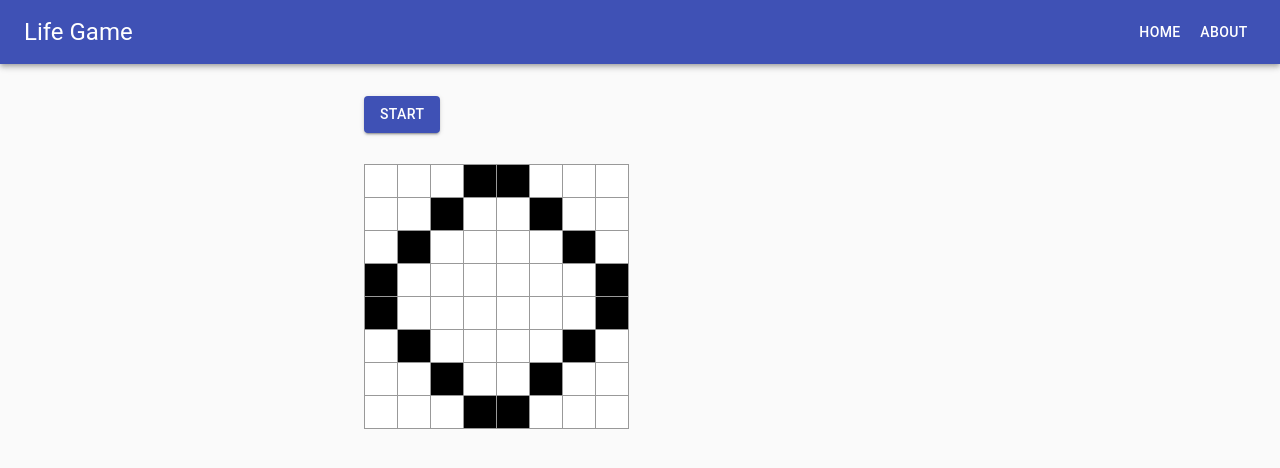
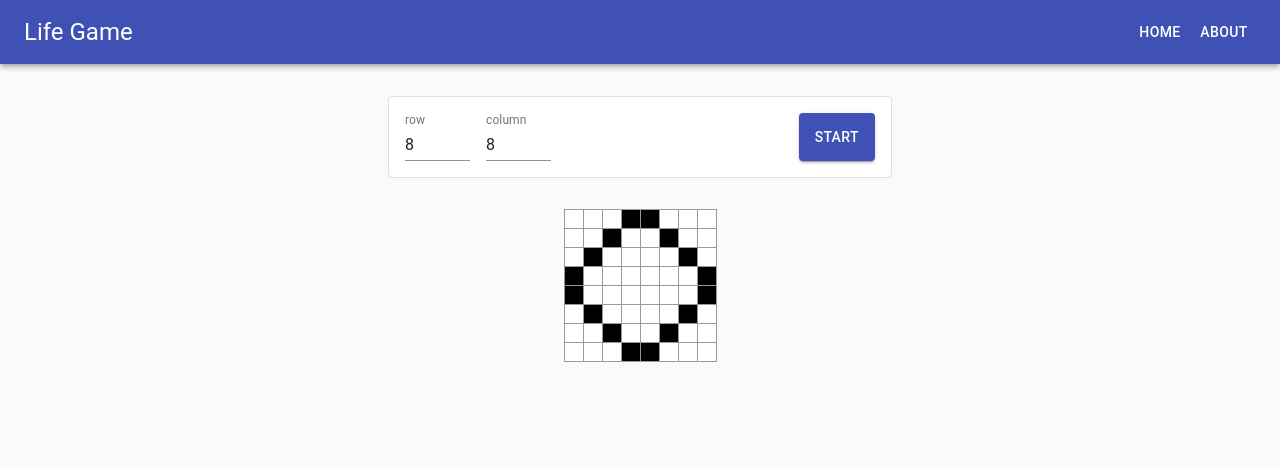
Before and after one commit to koyo-miyamura/lifegame_react, a React (Create React App) app: page / in a window 1280 px wide. Shown: the top 468 px of the page. Built offline with nearby package versions, Linux system fonts and the light colour scheme.

Commit message:
初期状態のマスの大きさをセットできるようにした

```diff
--- a/src/components/LifeGame.tsx
+++ b/src/components/LifeGame.tsx
@@ -1,5 +1,13 @@
 import React, { FC, useState, useEffect } from "react";
-import { Box, Grid, Button } from "@material-ui/core";
+import {
+  Box,
+  Grid,
+  Paper,
+  Button,
+  Input,
+  Container,
+  InputLabel,
+} from "@material-ui/core";
 import Board from "./Board";
 
 const aliveCellNum = (cells: boolean[][], i: number, j: number): number => {
@@ -59,6 +67,21 @@ const LifeGame: FC<{}> = () => {
   const [cells, setCells] = useState(defaultCells);
   const [isStart, setIsStart] = useState(false);
 
+  const rowLength = () => {
+    return cells.length;
+  };
+
+  const colLength = () => {
+    return cells[0] ? cells[0].length : 0;
+  };
+
+  // Generate cells[rowLen][colLen] (all false)
+  const generateCells = (rowLen: number, colLen: number) => {
+    return Array.from(Array(rowLen), () =>
+      Array.from(Array(colLen), () => false)
+    );
+  };
+
   useEffect(() => {
     if (!isStart) {
       return () => {
@@ -85,19 +108,58 @@ const LifeGame: FC<{}> = () => {
     setCells(next);
   };
 
+  const handleChangeRow = (e: React.ChangeEvent<HTMLTextAreaElement>) => {
+    const next = generateCells(Number(e.target.value), colLength());
+    setCells(next);
+  };
+  const handleChangeCol = (e: React.ChangeEvent<HTMLTextAreaElement>) => {
+    const next = generateCells(rowLength(), Number(e.target.value));
+    setCells(next);
+  };
+
   return (
     <>
-      <Grid container>
-        <Grid item xs={6}>
-          <Button variant="contained" color="primary" onClick={handleClick}>
+      <Container maxWidth="sm">
+        <Paper variant="outlined" elevation={3}>
+          <Box p={2}>
+            <Grid container spacing={2}>
+              <Grid item xs={2}>
+                <InputLabel shrink>row</InputLabel>
+                <Input
+                  type="number"
+                  value={rowLength()}
+                  onChange={handleChangeRow}
+                  inputProps={{ min: 1, max: 50 }}
+                />
+              </Grid>
+              <Grid item xs={2}>
+                <InputLabel shrink>column</InputLabel>
+                <Input
+                  type="number"
+                  value={colLength()}
+                  onChange={handleChangeCol}
+                  inputProps={{ min: 1, max: 50 }}
+                />
+              </Grid>
+              <Grid item container xs justify="flex-end">
+                <Button
+                  variant="contained"
+                  color="primary"
+                  onClick={handleClick}
+                >
                   {isStart ? "Stop" : "Start"}
                 </Button>
               </Grid>
             </Grid>
+          </Box>
+        </Paper>
+      </Container>
 
+      <Grid container alignItems="center" justify="center">
         <Box mt={4}>
           <Board rows={cells} onClick={(i, j) => handleClickBoard(i, j)} />
         </Box>
+      </Grid>
     </>
   );
 };
--- a/src/styles/index.css
+++ b/src/styles/index.css
@@ -9,11 +9,11 @@ body {
 .square {
   border: 1px solid #999;
   float: left;
-  height: 34px;
+  height: 20px;
   margin-right: -1px;
   margin-top: -1px;
   padding: 0;
-  width: 34px;
+  width: 20px;
 }
 
 .square:focus {
```
Lines whose indentation alone changed are shown as unchanged.
